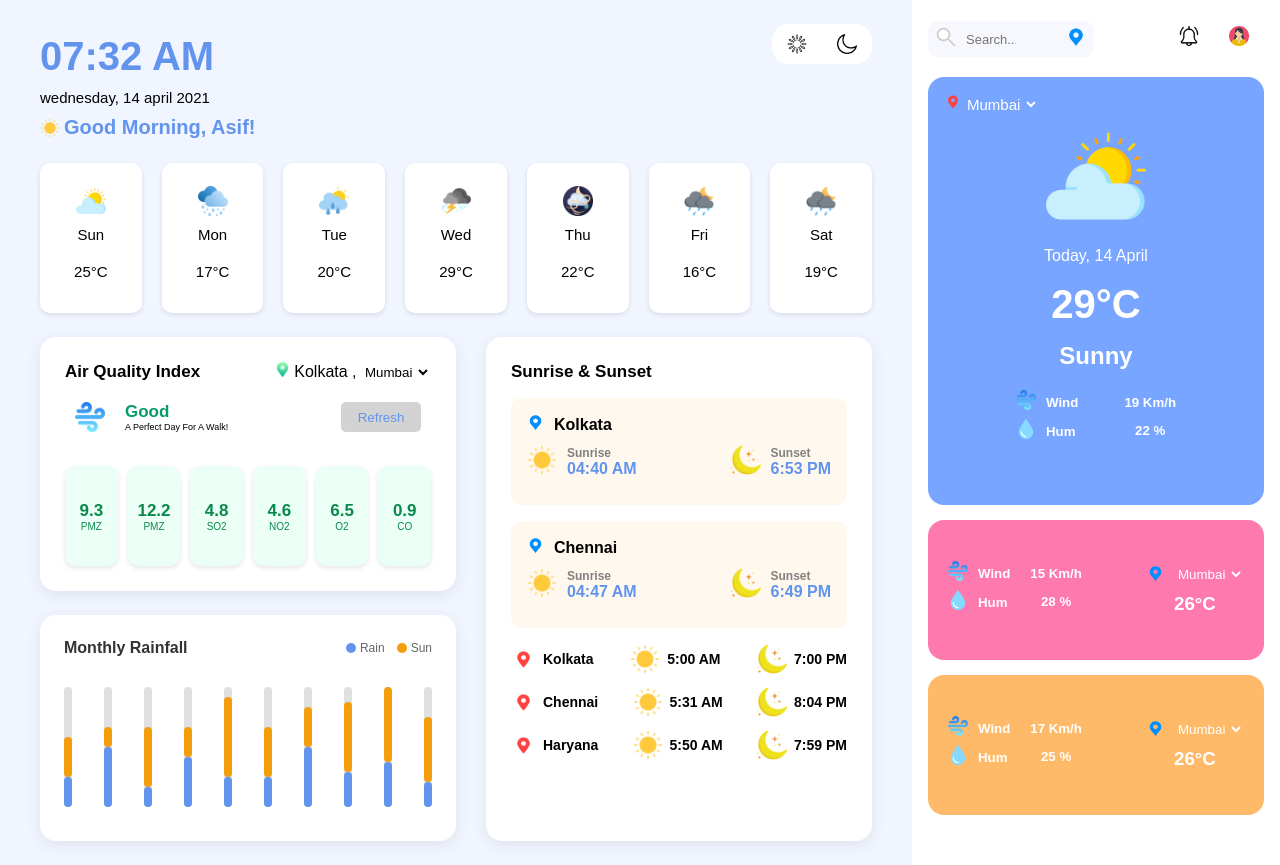
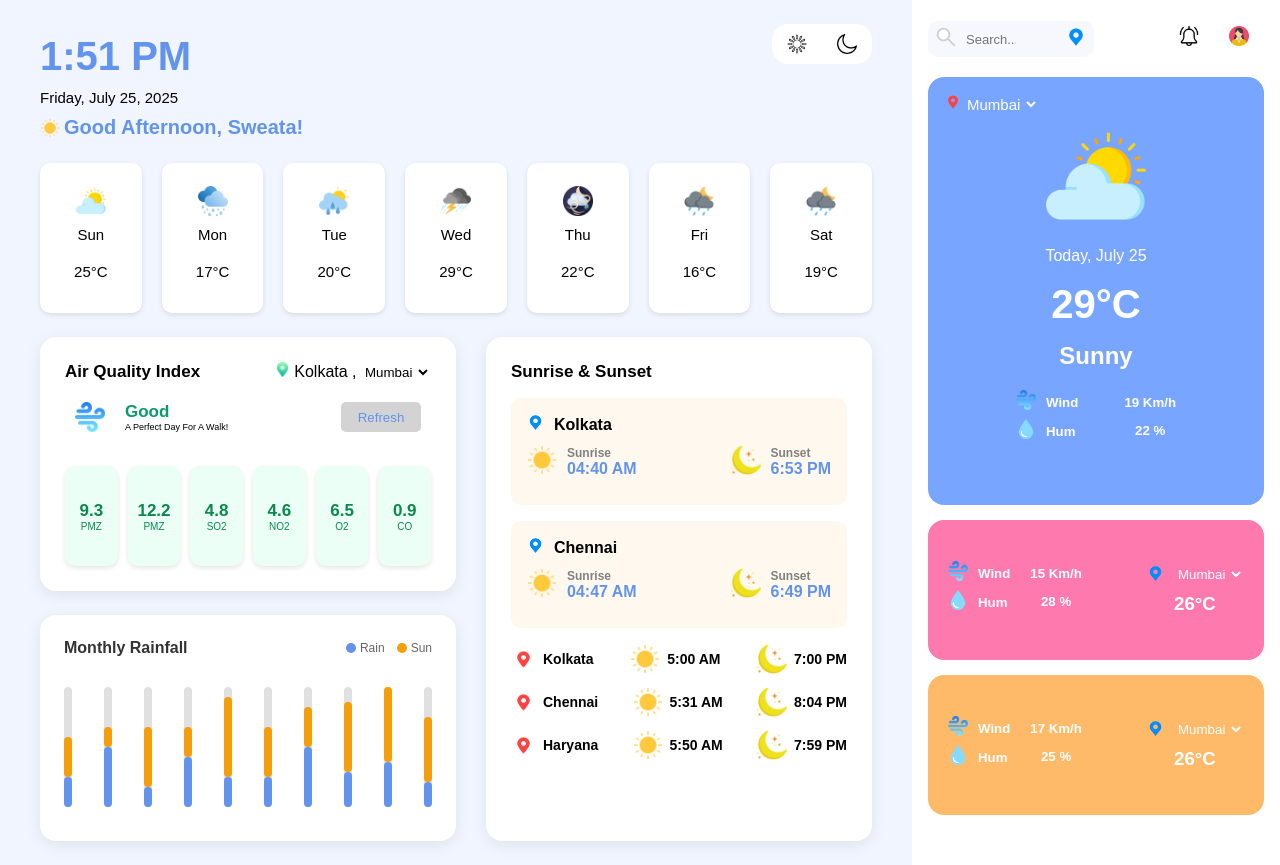
Before and after one commit to sweata-biswas1810/weather-ui, a plain HTML site: page index.html in a window 1280 px wide. Drawn offline with Linux system fonts and the light colour scheme.

Commit message:
Update index.html

```diff
--- a/index.html
+++ b/index.html
@@ -13,14 +13,14 @@
         <div class="main_container">
             <div class="total_greet">
                 <div class="greet">
-                    <h1>07:32 AM</h1>
+                    <h1 id="clock">07:32 AM</h1>
                     <p id="wed">wednesday, 14 april 2021</p>
                     <div class="morning">
                         <div id="sun_icon">
                             <img id="sun" src="sun (2).png" alt="weather icon">
                         </div>
                         <div id="sun_heading">
-                            <h2 style="font-size: 20px;">Good Morning, Asif!</h2>
+                            <h2 id="greeting" style="font-size: 20px;">Good Morning, Sweata!</h2>
                         </div>
                     </div>
                 </div>
@@ -399,7 +399,7 @@
                         <img class="sunny_icon1" src="sun (1).png" alt="sunny icon">
                     </div>
                     <div class="sunny_heading">
-                        <p style="color: white;">Today, 14 April</p>
+                        <p id="today" style="color: white;">Today, 14 April</p>
                     </div>
                     <div class="sunny_temp">
                         <h2>29°C</h2>
@@ -561,7 +561,7 @@
             </div>
         </div>
     </div>
-
+<script src="script.js"></script>
 </body>
 
 </html>
```
